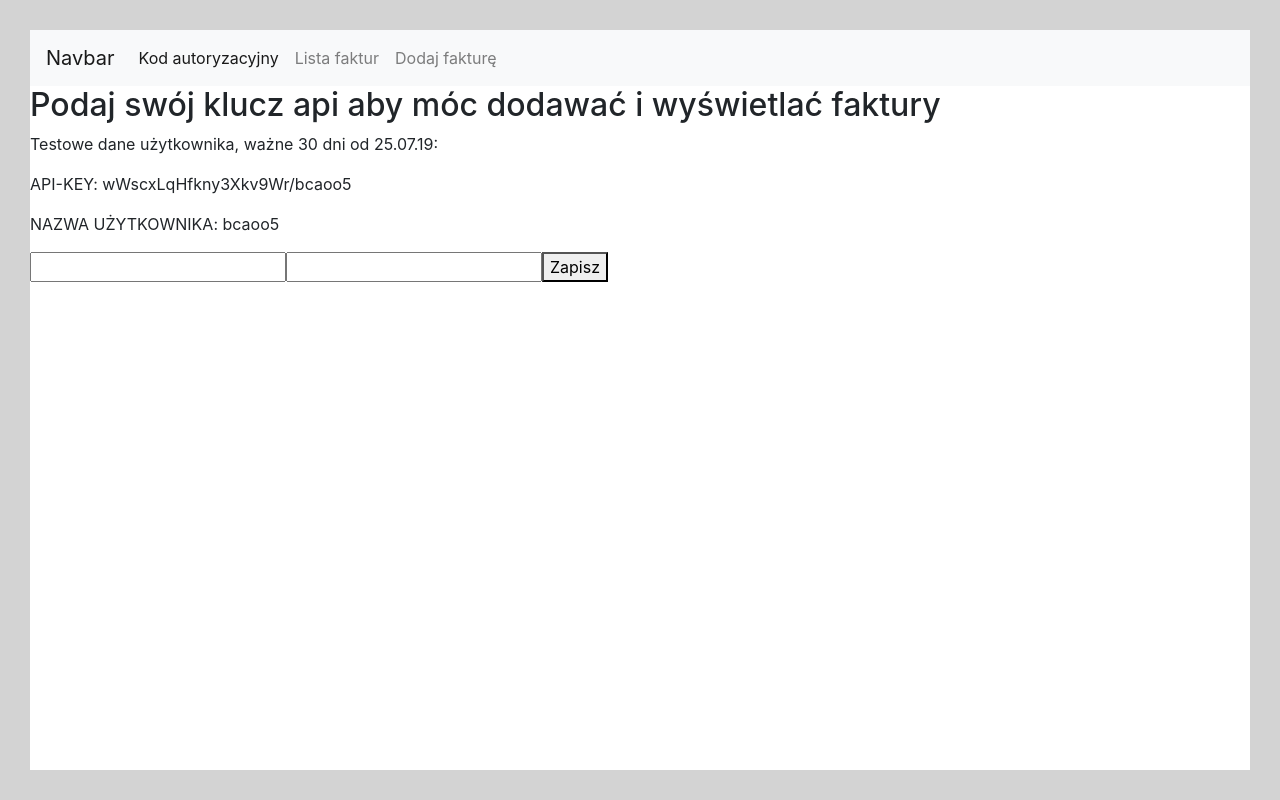
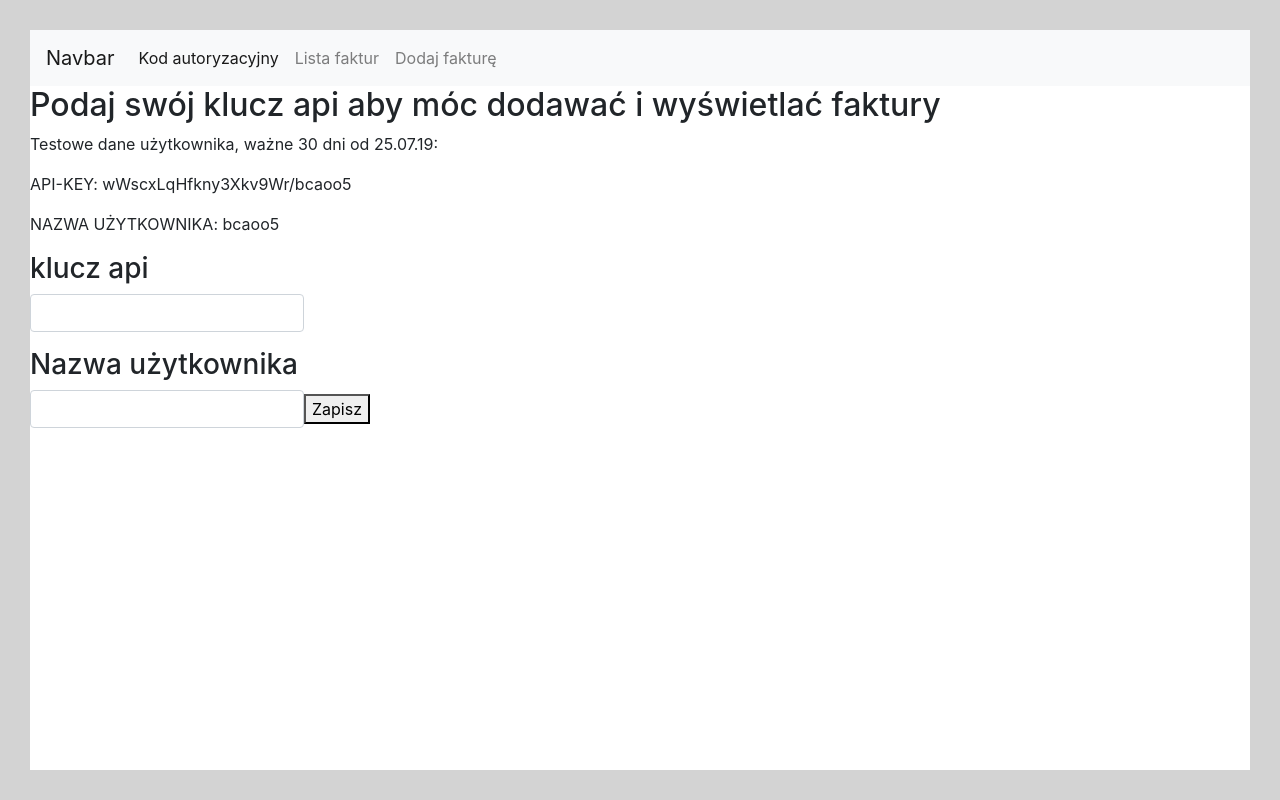
Before and after one commit to sp-pl/REST-API-Invoicing-interface, a React (Create React App) app in the folder rest-fakturownia/: page / in a window 1280 px wide. Built offline with nearby package versions, Linux system fonts and the light colour scheme.

Commit message:
api key markup

```diff
--- a/rest-fakturownia/src/components/main/api_key_input/api_key_input.jsx
+++ b/rest-fakturownia/src/components/main/api_key_input/api_key_input.jsx
@@ -8,8 +8,25 @@ class apiKeyInput extends React.Component{
 				<p>Testowe dane użytkownika, ważne 30 dni od 25.07.19:</p>
 				<p>API-KEY: wWscxLqHfkny3Xkv9Wr/bcaoo5</p>
 				<p>NAZWA UŻYTKOWNIKA: bcaoo5</p>
-				<input type="text" />
-				<input type="text" />
+				<label
+					className="form-group">
+					<h3>klucz api</h3>
+					<input
+						className="form-control"
+						onInput={(evt) => this.props.setKeyName(evt)}
+						type="text"
+						name="userName" />
+				</label>
+				<br/>
+				<label
+					className="form-group">
+					<h3>Nazwa użytkownika</h3>
+					<input
+						className="form-control"
+						onInput={(evt) => this.props.setKeyName(evt)}
+						type="text"
+						name="apiKey" />
+				</label>
 				<button>Zapisz</button>
 			</div>
 		)
--- a/rest-fakturownia/src/components/nav/nav.jsx
+++ b/rest-fakturownia/src/components/nav/nav.jsx
@@ -1,11 +1,25 @@
 import React from 'react';
 import {BrowserRouter as Router, Route, Link} from 'react-router-dom';
 
-import apiKeyInput from '../main/api_key_input/api_key_input.jsx';
+import ApiKeyInput from '../main/api_key_input/api_key_input.jsx';
 import newInvoiceTemplate from '../main/new_invoice/new_invoice_template.jsx';
 
 class Nav extends React.Component{
-
+	constructor(){
+		super();
+		this.state = {
+			apiKey:'',
+			userName:''
+		};
+		this.setApiKeyAndUserName = this.setApiKeyAndUserName.bind(this);
+	};
+	setApiKeyAndUserName(evt){
+		evt.persist();
+		let name = evt.target.name;
+		this.setState({
+			[name] : evt.target.value
+		});
+	}
 	render(){
 		return(
 			<Router>
@@ -28,7 +42,7 @@ class Nav extends React.Component{
 				    </ul>
 				  </div>
 				</nav>
-				<Route path="/" exact component={apiKeyInput} />
+				<Route exact path="/" render={(props) => <ApiKeyInput setKeyName={this.setApiKeyAndUserName} />} />
 				<Route path="/dodaj_fakture" exact component={newInvoiceTemplate} />
 			</Router>
 		)
```
